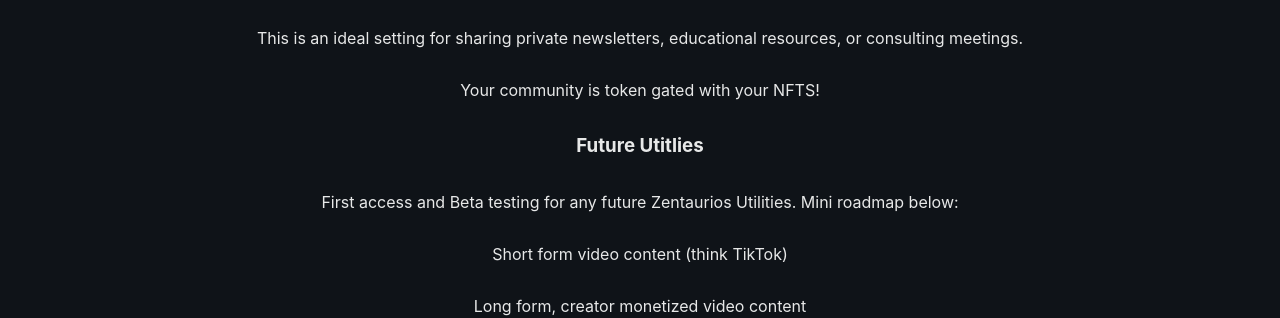
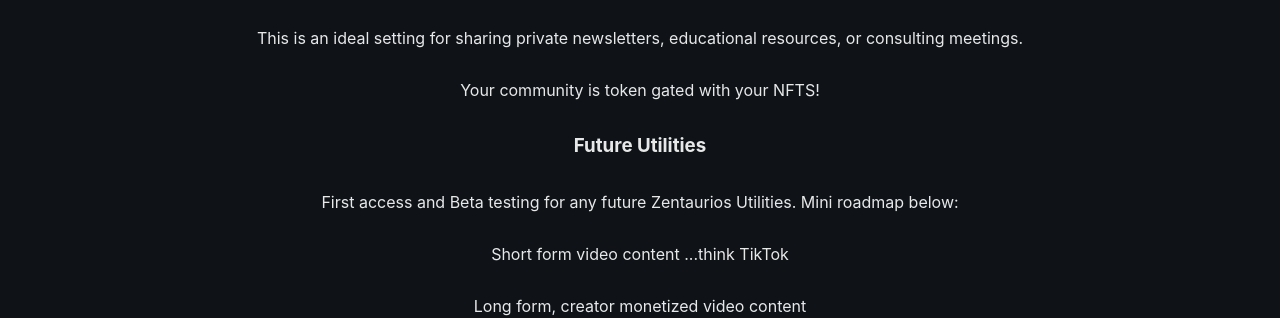
Before and after one commit to Zentaurios/zenta-mint, a Next.js app: page / in a window 1280 px wide. Shown: the part 940-1258 px from the top of the page. Built offline with nearby package versions, Linux system fonts and the light colour scheme.

Commit message:
utitlies

```diff
--- a/pages/index.tsx
+++ b/pages/index.tsx
@@ -55,9 +55,9 @@
               </div>
 
               <div style={{ display: "flex", flexDirection: "column", minWidth: "200px" }}>
-                <h3>Future Utitlies</h3>
+                <h3>Future Utilities</h3>
                 <p>First access and Beta testing for any future Zentaurios Utilities. Mini roadmap below:</p>
-                <p>Short form video content (think TikTok)</p>
+                <p>Short form video content ...think TikTok</p>
                 <p>Long form, creator monetized video content</p>
                 <p>Web3 Educational Platform, educator monetization</p>
               </div>
```
